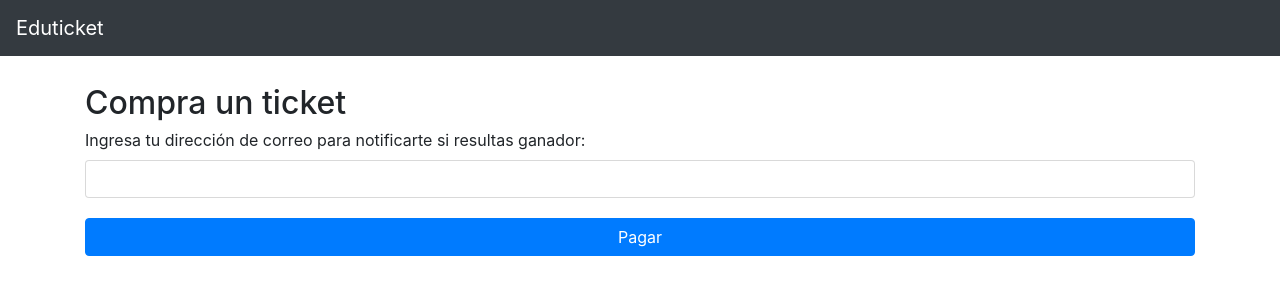
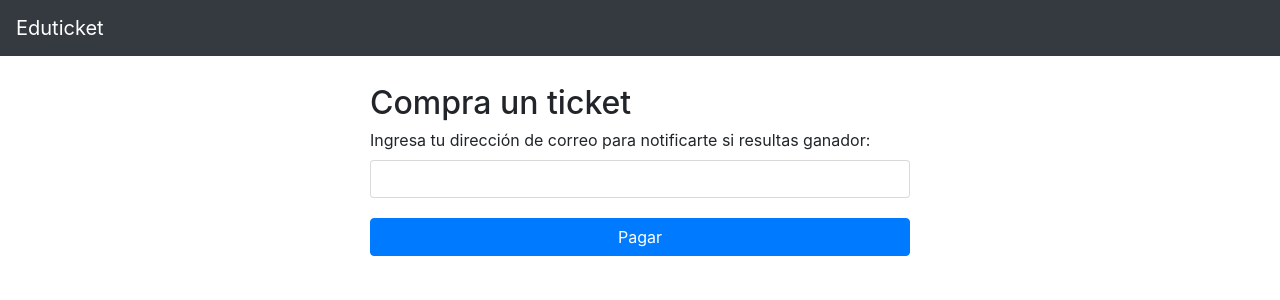
Before and after one commit to vaaguirre/eduticket, an Angular app: page /buyticket in a window 1280 px wide. Shown: the top 300 px of the page. Built offline with nearby package versions, Linux system fonts and the light colour scheme.

Commit message:
Desktop optimization

```diff
--- a/src/app/buyticket/buyticket.component.html
+++ b/src/app/buyticket/buyticket.component.html
@@ -1,18 +1,18 @@
 <div class="container">
     <div class="row">
-        <div class="col-12">
+        <div class="col-12 col-md-6 mx-md-auto">
             <h2>Compra un ticket</h2>
         </div>
     </div>
     <div class="row">
-        <div class="col-12" *ngIf="step==1">
+        <div class="col-12 col-md-6 mx-md-auto" *ngIf="step==1">
             <label for="email">Ingresa tu dirección de correo para notificarte si resultas ganador:</label>
             <input type="email" id="email" class="form-control">
             <div class="button-wrapper">
                 <button type="button" class="btn btn-primary btn-block" (click)="goToStep(2)">Pagar</button>
             </div>
         </div>
-        <div class="col-12" *ngIf="step==2">
+        <div class="col-12 col-md-6 mx-md-auto" *ngIf="step==2">
             <label for="token">Ingresa tu token de pago:</label>
             <input type="text" id="token" class="form-control">
             <div class="button-wrapper">
--- a/src/app/home/home.component.html
+++ b/src/app/home/home.component.html
@@ -1,13 +1,13 @@
 <div class="jumbotron jumbotron-fluid text-center">
     <div class="container">
         <h1 class="display-3">{{appname}}</h1>
-        <p class="text-center">¡Juega y gana becas de estudio!</p>
+        <p class="text-center">¡Juega y gana becas para apyar tu educación!</p>
     </div>
 </div>
 <div class="container">
     <div class="row">
         <div class="col-12 text-center">
-            <p class="text-center">La rifa se hara el domingo 27 de Agosto en el <b>Honducamp.tech</b> 2017</p>
+            <p class="text-center">El siguiente sorteo se realizará el domingo 27 de Agosto en el <b>Honducamp.tech</b> 2017</p>
             <a class="btn btn-primary" [routerLink]="['/buyticket']" routerLinkActive="active" >Consigue tu ticket</a>
         </div>
     </div>
```
